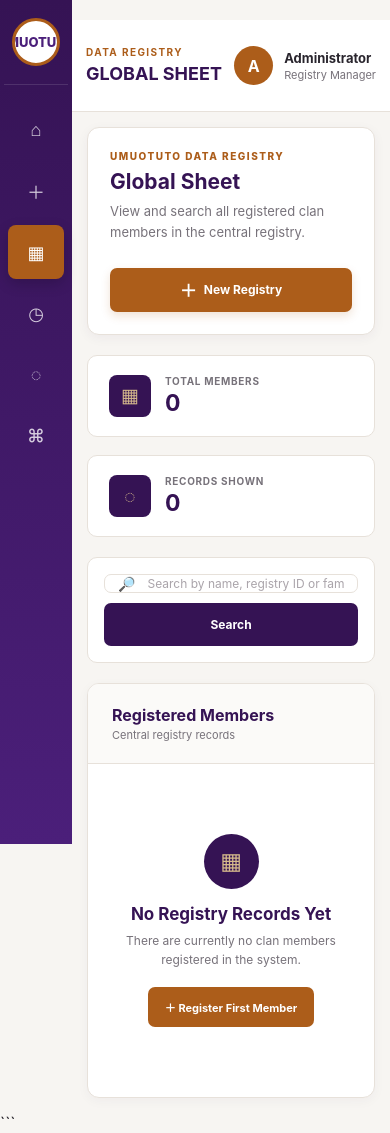
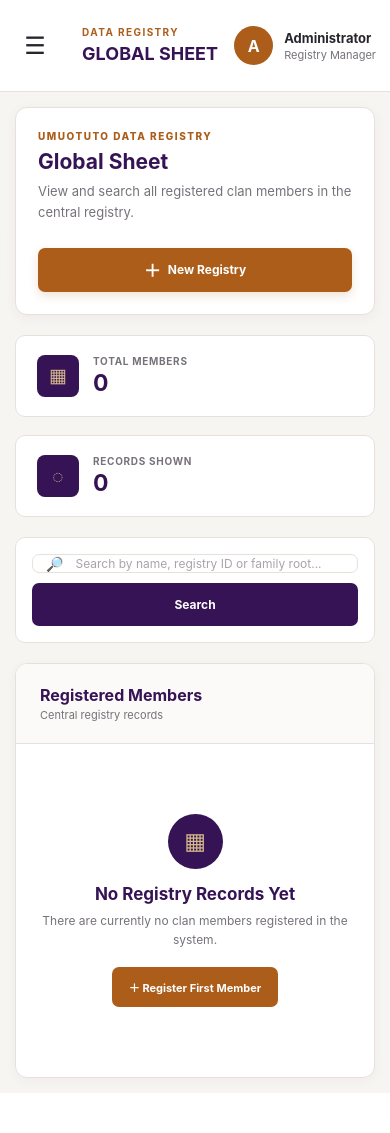
Before and after one commit to mrositaugo-hub/clan_registry, a Django app: page /global-sheet/ in a window 390 px wide. After the commit the page ends 1093 px from the top, so only its background shows below. Run offline with Django 5.2, Linux system fonts and the light colour scheme; data that the repository does not hold is empty.

Commit message:
Add collapsible mobile navigation

````diff
--- a/static/css/main.css
+++ b/static/css/main.css
@@ -2434,18 +2434,87 @@ RESPONSIVE - 700px
 
 @media (max-width: 600px) {
 
+    /* -----------------------------------------
+       MOBILE SIDEBAR DRAWER
+    ----------------------------------------- */
+
     .sidebar {
-        width: 72px;
+        width: 260px;
+        left: 0;
+        transform: translateX(-100%);
+        z-index: 1000;
+        transition: transform 0.25s ease;
     }
 
+    .sidebar.mobile-open {
+        transform: translateX(0);
+    }
+
     .main-area {
-        margin-left: 72px;
-        width: calc(100% - 72px);
+        margin-left: 0;
+        width: 100%;
         min-width: 0;
     }
 
+    /* -----------------------------------------
+       MOBILE OVERLAY
+    ----------------------------------------- */
+
+    .mobile-overlay {
+        position: fixed;
+        inset: 0;
+        background: rgba(0, 0, 0, 0.45);
+        z-index: 999;
+        opacity: 0;
+        visibility: hidden;
+        pointer-events: none;
+        transition:
+            opacity 0.25s ease,
+            visibility 0.25s ease;
+    }
+
+    .mobile-overlay.active {
+        opacity: 1;
+        visibility: visible;
+        pointer-events: auto;
+    }
+
+    /* -----------------------------------------
+       MOBILE MENU BUTTON
+    ----------------------------------------- */
+
+    .mobile-menu-button {
+        display: inline-flex;
+        align-items: center;
+        justify-content: center;
+        width: 42px;
+        height: 42px;
+        margin-right: 10px;
+        padding: 0;
+        border: 0;
+        border-radius: 8px;
+        background: transparent;
+        color: inherit;
+        font-size: 24px;
+        line-height: 1;
+        cursor: pointer;
+        flex-shrink: 0;
+    }
+
+    .mobile-menu-button:hover {
+        background: rgba(0, 0, 0, 0.06);
+    }
+
+    /* -----------------------------------------
+       TOPBAR
+    ----------------------------------------- */
+
     .topbar {
         padding: 0 14px;
+    }
+
+    .topbar > div:first-of-type {
+        min-width: 0;
     }
 
     .topbar h2 {
@@ -2453,14 +2522,25 @@ RESPONSIVE - 700px
         line-height: 1.2;
     }
 
+    /* -----------------------------------------
+       CONTENT
+    ----------------------------------------- */
+
     .content {
+        width: 100%;
+        max-width: 100%;
+        min-width: 0;
         padding: 15px;
-        min-width: 0;
+        box-sizing: border-box;
         overflow-x: hidden;
     }
 
+    /* -----------------------------------------
+       BRAND
+    ----------------------------------------- */
+
     .brand {
-        padding: 18px 8px;
+        padding: 18px 16px;
     }
 
     .brand-logo {
@@ -2468,12 +2548,23 @@ RESPONSIVE - 700px
         height: 48px;
     }
 
+    /* -----------------------------------------
+       NAVIGATION
+    ----------------------------------------- */
+
     .navigation {
-        padding: 18px 8px;
+        width: 100%;
+        padding: 18px 12px;
+        box-sizing: border-box;
     }
 
     .nav-item {
-        padding: 12px 8px;
+        justify-content: flex-start;
+        padding: 12px 14px;
+    }
+
+    .nav-item span:last-child {
+        display: inline;
     }
 
     .nav-icon {
@@ -2482,7 +2573,15 @@ RESPONSIVE - 700px
         flex-shrink: 0;
     }
 
-    /* Prevent wide children from forcing page overflow */
+    .sidebar-footer {
+        display: block;
+        padding: 15px;
+    }
+
+    /* -----------------------------------------
+       PREVENT HORIZONTAL OVERFLOW
+    ----------------------------------------- */
+
     .registry-page,
     .dashboard-page,
     .life-events-page,
@@ -2499,15 +2598,6 @@ RESPONSIVE - 700px
         max-width: 100%;
     }
 
-    /* Keep text inside the available phone width */
-    .registry-intro h1,
-    .global-header h1,
-    .page-intro h1,
-    .dashboard-intro h1 {
-        overflow-wrap: anywhere;
-    }
-
-    /* Prevent buttons and inputs from exceeding the viewport */
     input,
     select,
     textarea,
@@ -2515,27 +2605,4 @@ RESPONSIVE - 700px
         max-width: 100%;
         box-sizing: border-box;
     }
-
-    /* Make form controls comfortably usable on phones */
-    .form-field,
-    .form-group,
-    .search-box,
-    .search-input-wrapper {
-        min-width: 0;
-        width: 100%;
-    }
-
-    /* Keep action buttons inside the screen */
-    .form-actions,
-    .wizard-actions {
-        width: 100%;
-        box-sizing: border-box;
-    }
-
-    .form-actions .primary-button,
-    .form-actions .secondary-button,
-    .wizard-actions button {
-        max-width: 100%;
-        box-sizing: border-box;
-    }
-}
+}
--- a/templates/registry/base.html
+++ b/templates/registry/base.html
@@ -6,7 +6,6 @@
 
 <head>
 
-```
     <meta charset="UTF-8">
 
     <meta
@@ -24,20 +23,21 @@
         rel="stylesheet"
         href="{% static 'css/main.css' %}"
     >
-```
 
 </head>
 
 <body>
 
-```
 <div class="app">
+
+    <!-- MOBILE OVERLAY -->
+
+    <div class="mobile-overlay"></div>
 
 
     <!-- SIDEBAR -->
 
     <aside class="sidebar">
-
 
         <!-- BRAND -->
 
@@ -70,7 +70,6 @@
         <!-- SIDEBAR NAVIGATION -->
 
         <nav class="navigation">
-
 
             <!-- DASHBOARD -->
 
@@ -179,7 +178,6 @@
 
             </a>
 
-
         </nav>
 
 
@@ -197,7 +195,6 @@
 
         </div>
 
-
     </aside>
 
 
@@ -205,10 +202,24 @@
 
     <main class="main-area">
 
-
         <!-- TOP BAR -->
 
         <header class="topbar">
+
+
+            <!-- MOBILE MENU BUTTON -->
+
+            <button
+                type="button"
+                class="mobile-menu-button"
+                aria-label="Open navigation"
+                aria-expanded="false"
+            >
+                ☰
+            </button>
+
+
+            <!-- PAGE TITLE -->
 
             <div>
 
@@ -268,9 +279,92 @@
 
     </main>
 
+</div>
 
-</div>
-```
+
+<!-- MOBILE SIDEBAR SCRIPT -->
+
+<script>
+
+document.addEventListener("DOMContentLoaded", function () {
+
+    const sidebar = document.querySelector(".sidebar");
+    const overlay = document.querySelector(".mobile-overlay");
+    const menuButton = document.querySelector(".mobile-menu-button");
+    const navLinks = document.querySelectorAll(".sidebar .nav-item");
+
+
+    function openMobileMenu() {
+
+        sidebar.classList.add("mobile-open");
+        overlay.classList.add("active");
+
+        menuButton.setAttribute("aria-expanded", "true");
+
+        document.body.classList.add("mobile-menu-active");
+
+    }
+
+
+    function closeMobileMenu() {
+
+        sidebar.classList.remove("mobile-open");
+        overlay.classList.remove("active");
+
+        menuButton.setAttribute("aria-expanded", "false");
+
+        document.body.classList.remove("mobile-menu-active");
+
+    }
+
+
+    menuButton.addEventListener("click", function () {
+
+        if (sidebar.classList.contains("mobile-open")) {
+
+            closeMobileMenu();
+
+        } else {
+
+            openMobileMenu();
+
+        }
+
+    });
+
+
+    overlay.addEventListener("click", function () {
+
+        closeMobileMenu();
+
+    });
+
+
+    navLinks.forEach(function (link) {
+
+        link.addEventListener("click", function () {
+
+            closeMobileMenu();
+
+        });
+
+    });
+
+
+    window.addEventListener("resize", function () {
+
+        if (window.innerWidth > 600) {
+
+            closeMobileMenu();
+
+        }
+
+    });
+
+});
+
+</script>
+
 
 </body>
 
````
Lines whose indentation alone changed are shown as unchanged.
